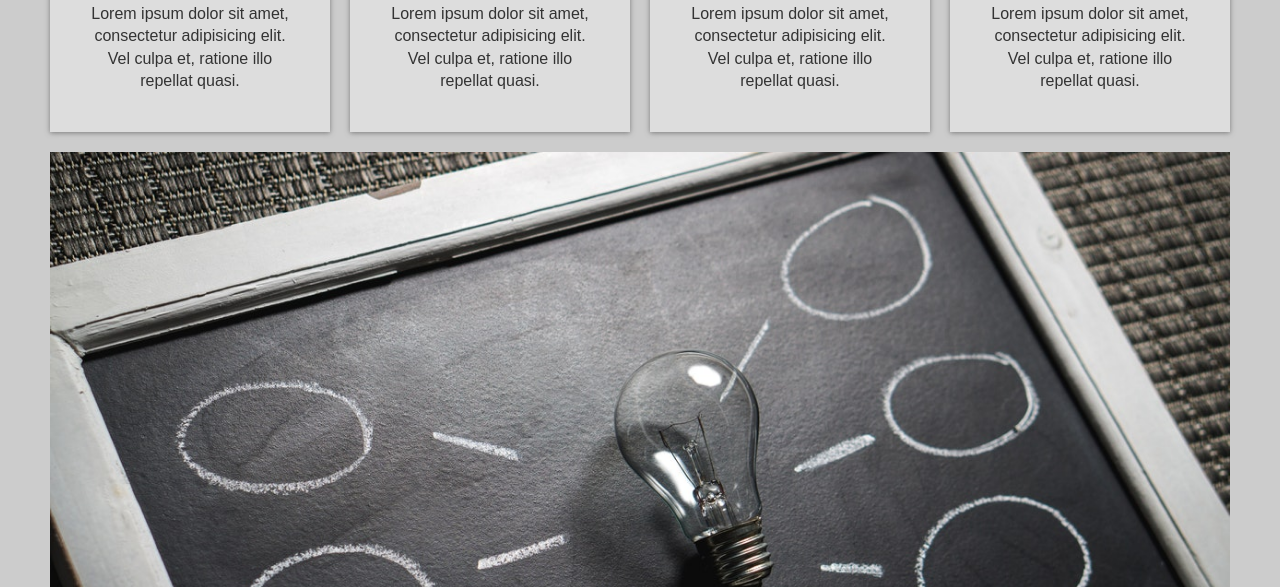
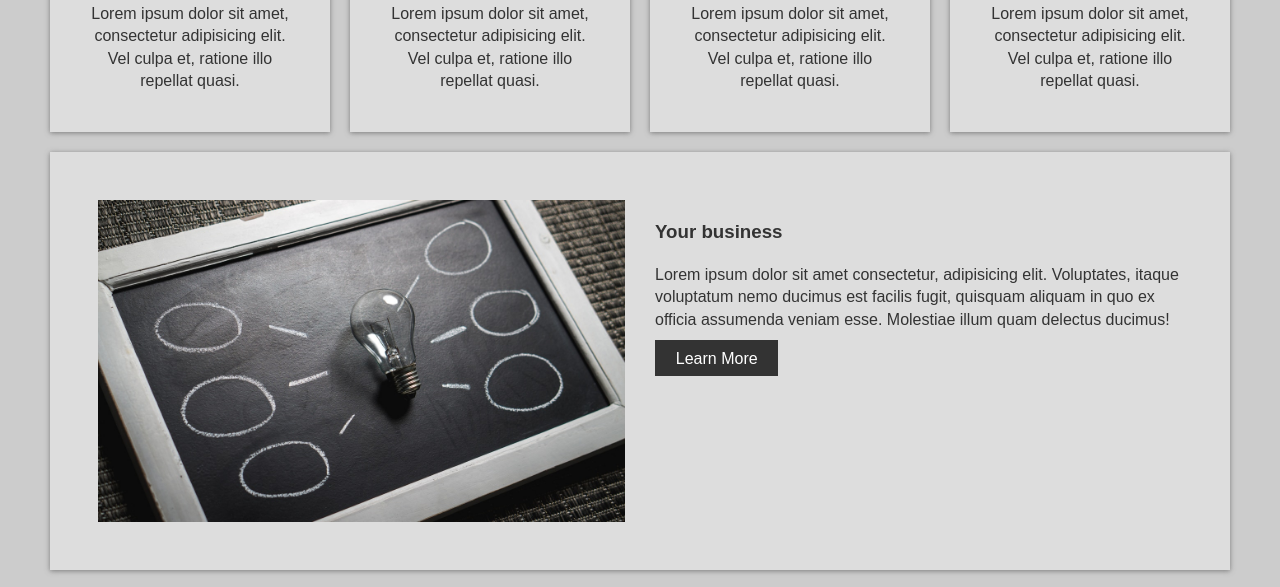
Before and after one commit to ArchitAdh/CSS-Grid-Website, a plain HTML site: page index.html in a window 1280 px wide. Shown: the part 902-1489 px from the top of the page. Drawn offline with Linux system fonts and the light colour scheme; grey boxes are pictures that could not be loaded.

Commit message:
styled info section

```diff
--- a/style.css
+++ b/style.css
@@ -143,3 +143,13 @@ img {
   padding: 1.5rem 2rem;
   box-shadow: var(--shadow);
 }
+
+/* Info section */
+.info {
+  background-color: var(--primary);
+  box-shadow: var(--shadow);
+  display: grid;
+  grid-template-columns: 1fr 1fr;
+  grid-gap: 30px;
+  padding: 3rem;
+}
```
